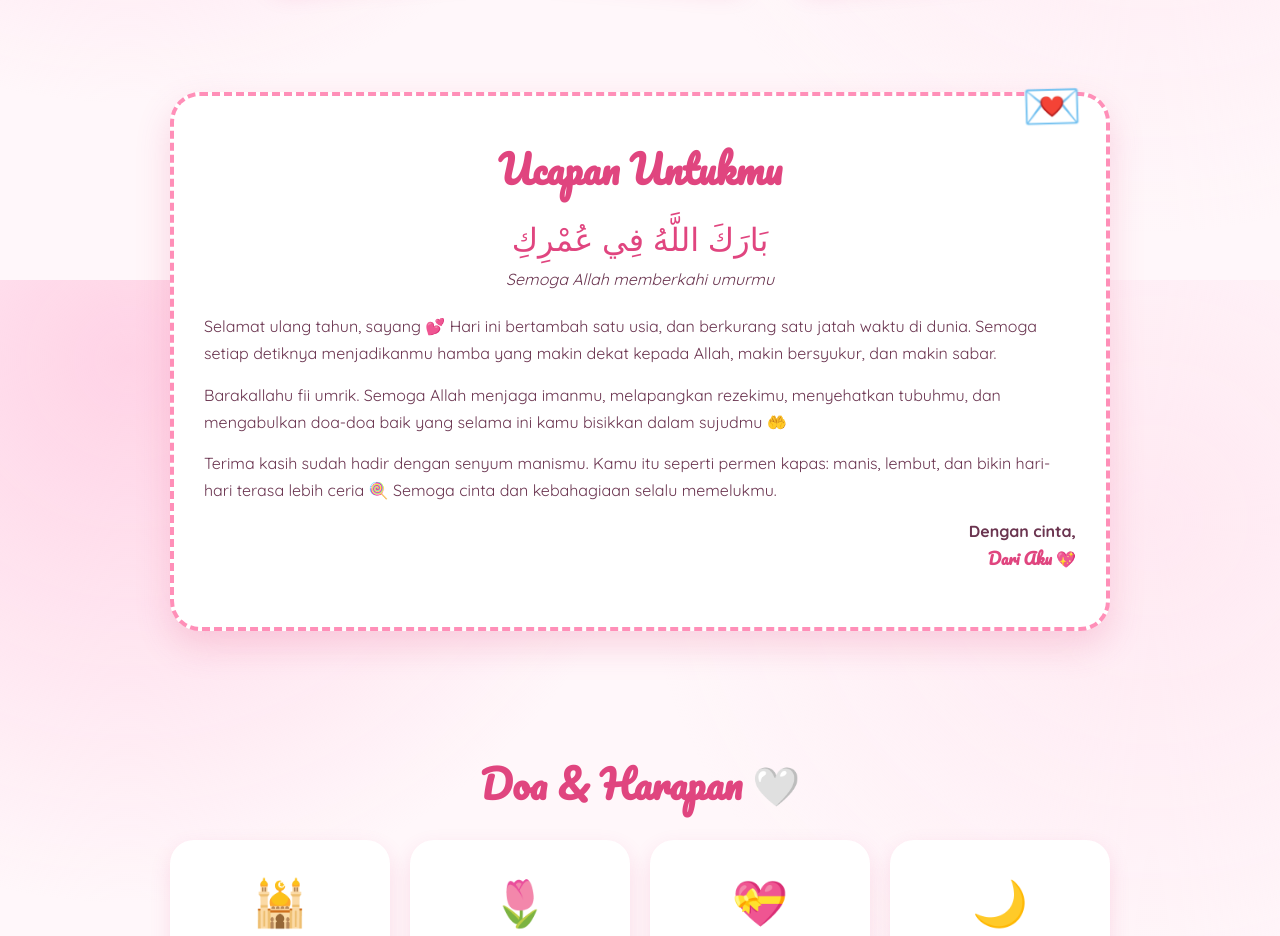
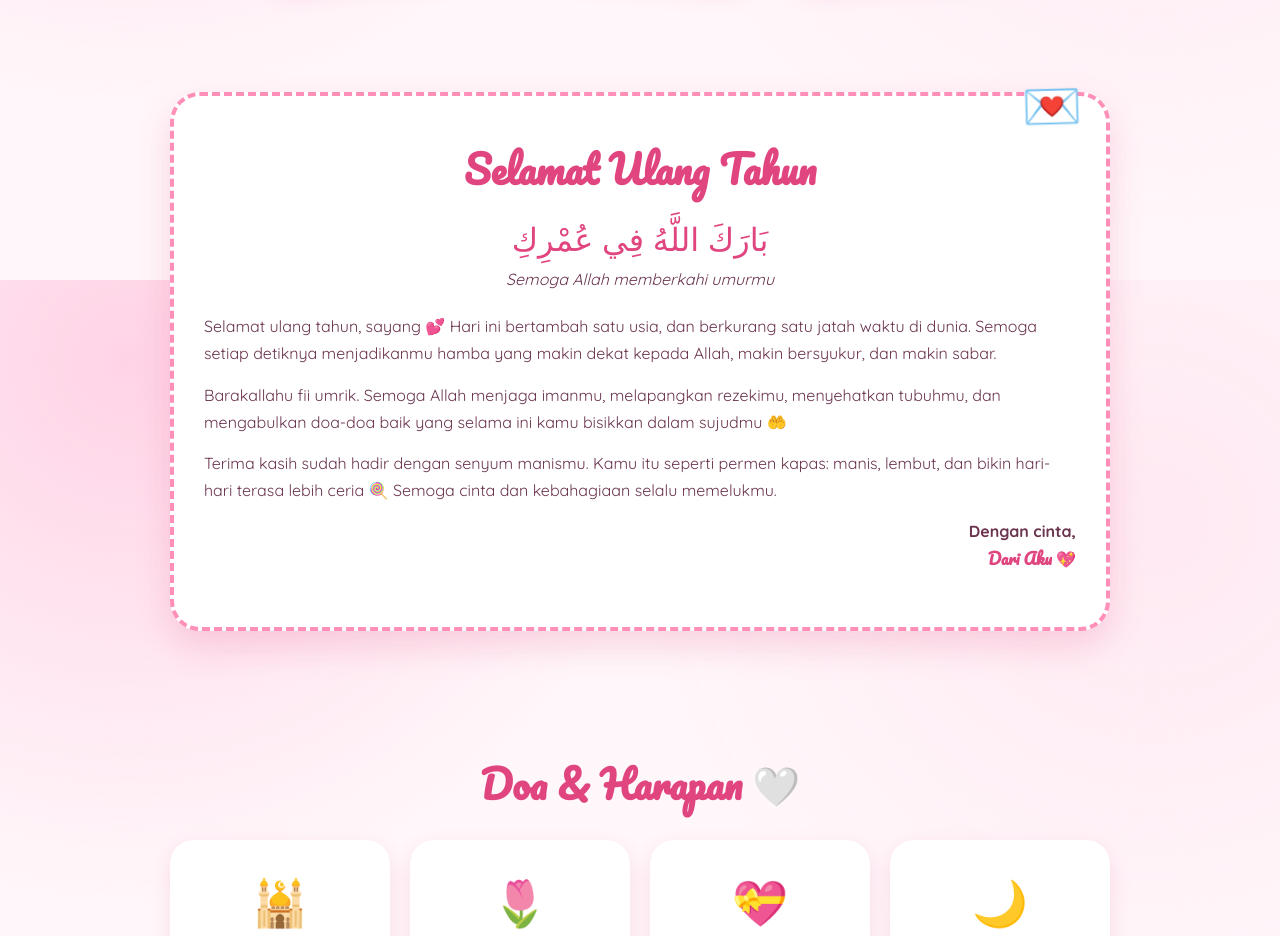
Before and after one commit to tegarza/portofolio-tegarzuhriazhar, a plain HTML site: page index.html in a window 1280 px wide. Shown: the part 1320-2256 px from the top of the page. Drawn offline with Linux system fonts and the light colour scheme.

Commit message:
index.html

```diff
--- a/index.html
+++ b/index.html
@@ -52,7 +52,7 @@
 <section class="section">
   <div class="card">
     <div class="corner">💌</div>
-    <h2>Ucapan Untukmu</h2>
+    <h2>Selamat Ulang Tahun</h2>
     <p class="arab">بَارَكَ اللَّهُ فِي عُمْرِكِ</p>
     <p class="arti">Semoga Allah memberkahi umurmu</p>
     <p>
```
